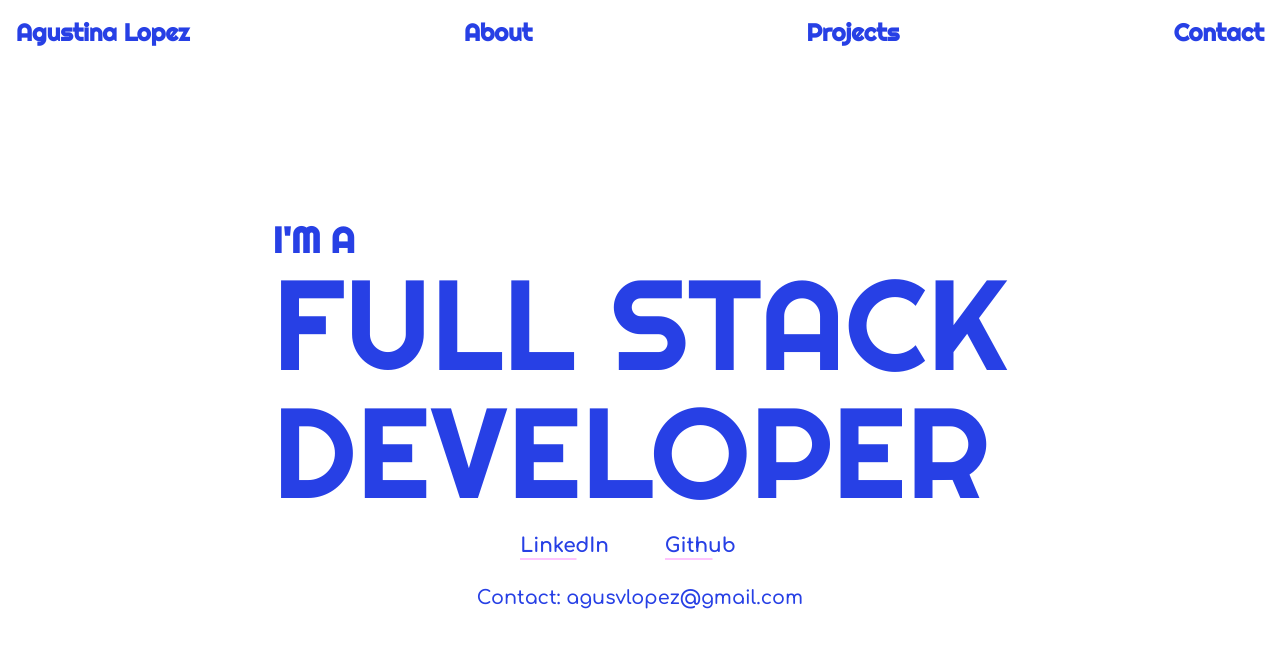
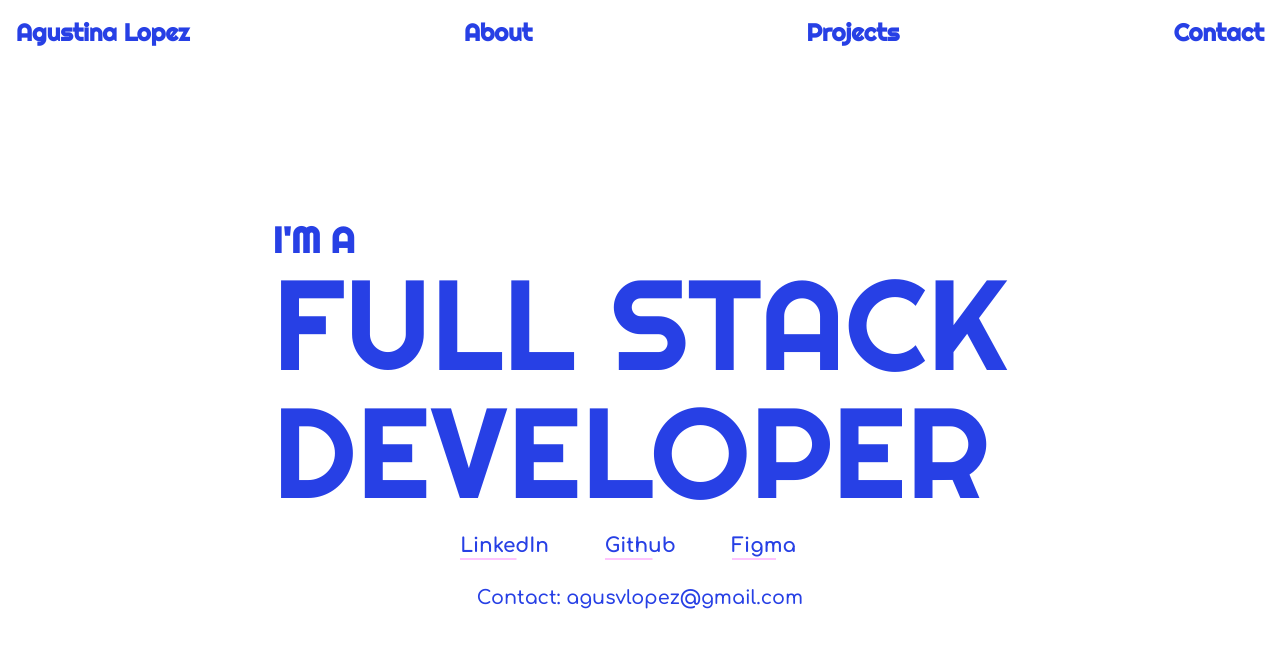
Before and after one commit to agusvlopez/my-portfolio, a Vue app in the folder my-portfolio/: page / in a window 1280 px wide. Shown: the top 648 px of the page. Built offline with nearby package versions, Linux system fonts and the light colour scheme.

Commit message:
add: figma link

```diff
--- a/my-portfolio/src/pages/Home.vue
+++ b/my-portfolio/src/pages/Home.vue
@@ -30,6 +30,13 @@ import Projects from '../components/Projects.vue';
                     <span
                         class="absolute bottom-0 left-0 right-0 h-0.5 backgroundPink transform origin-left scale-x-50 group-hover:scale-x-100 transition-transform duration-300"></span>
                 </a>
+                <a href="https://www.figma.com/@agustinalopez" class="textBlue relative group">
+                    Figma
+                    <span
+                        class="iconArrowRight inline-block align-middle opacity-0 group-hover:opacity-100 textBlue transition-opacity duration-300"></span>
+                    <span
+                        class="absolute bottom-0 left-0 right-0 h-0.5 backgroundPink transform origin-left scale-x-50 group-hover:scale-x-100 transition-transform duration-300"></span>
+                </a>
             </div>
             <p class="pt-6 font-semibold textBlue animate__animated animate__fadeIn">Contact: agusvlopez@gmail.com</p>
         </div>
```
